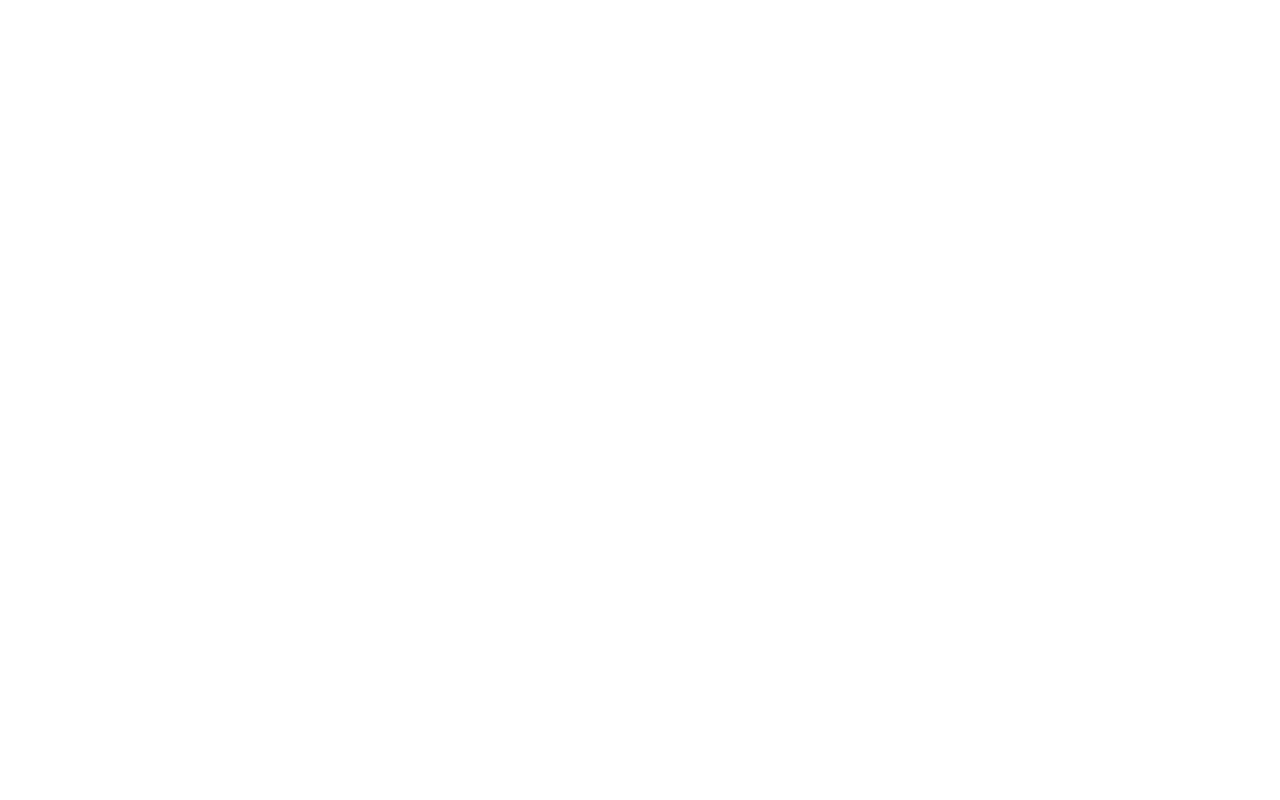
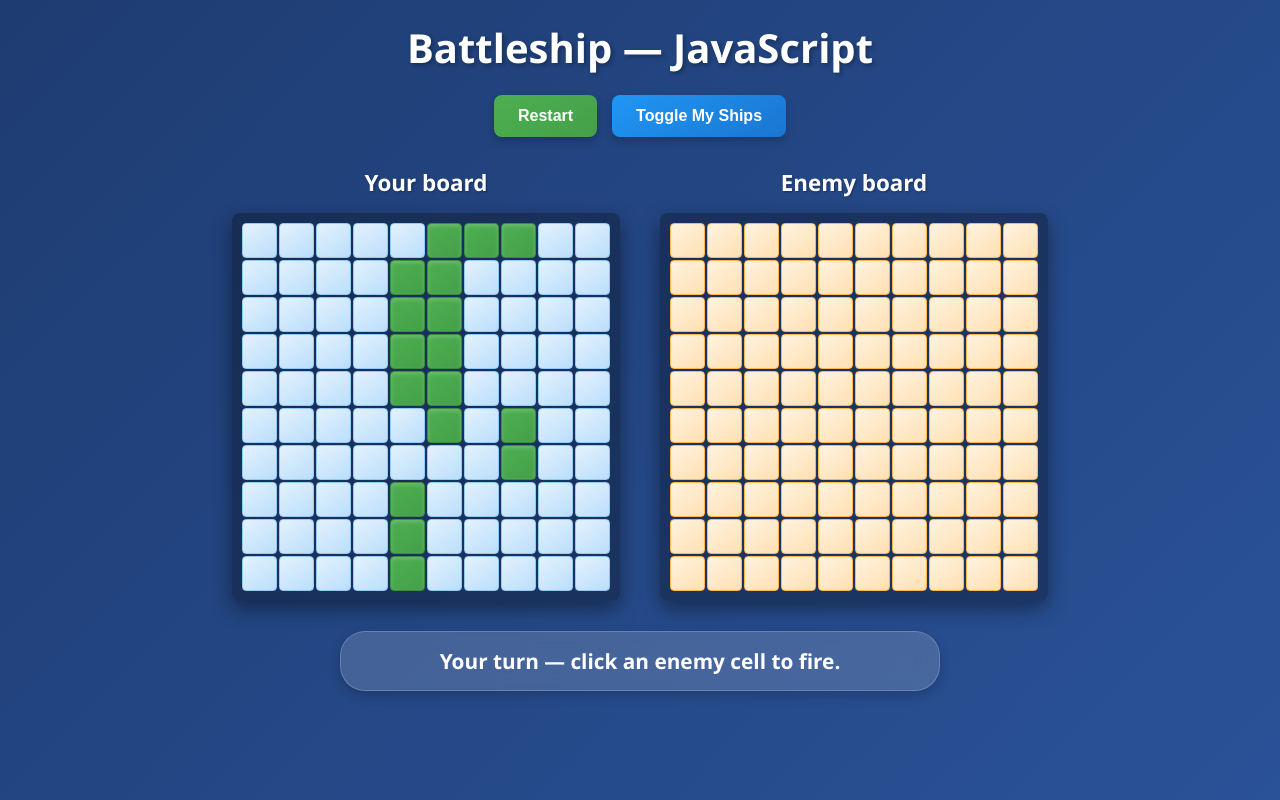
Before and after one commit to orokidd/battleship, a website built with webpack: page src/index.html in a window 1280 px wide. Built offline with nearby package versions, Linux system fonts and the light colour scheme.

Commit message:
initial commit

```diff
--- a/src/index.html
+++ b/src/index.html
@@ -8,7 +8,29 @@
 </head>
 
 <body>
+    <div>
+        <header>
+            <h2>Battleship — JavaScript</h2>
+            <div class="controls">
+                <button id="restartBtn">Restart</button>
+                <button id="toggleShipsBtn">Toggle My Ships</button>
+            </div>
+        </header>
 
+        <div class="boards">
+            <div class="board-container">
+                <label>Your board</label>
+                <div id="playerBoard" class="grid"></div>
+            </div>
+
+            <div class="board-container">
+                <label>Enemy board</label>
+                <div id="enemyBoard" class="grid"></div>
+            </div>
+        </div>
+
+        <div class="message" id="message"></div>
+    </div>
 </body>
 
 </html>
--- a/src/index.js
+++ b/src/index.js
@@ -1,15 +1,5 @@
-class Ship {
-    constructor(length) {
-        this.length = length;
-        this.hitCount = 0;
-        this.sunk = false;
-    }
+import { init } from "./script/ui";
+import "./styles.css";
 
-    hit() {
-        this.hitCount++
-    }
 
-    isSunk() {
-        return this.hitCount >= this.length
-    }
-}
+init();
--- /dev/null
+++ b/src/script/gameboard.js
@@ -0,0 +1,72 @@
+import { Ship } from "./ship.js";
+import { randomInt, placeRandomShips } from "./helpers.js";
+
+export class Board {
+  constructor(size = 10) {
+    this.size = size;
+    this.grid = [];
+    this.ships = [];
+    this.initGrid();
+  }
+
+  initGrid() {
+    for (let row = 0; row < this.size; row++) {
+      this.grid[row] = [];
+      for (let col = 0; col < this.size; col++) {
+        this.grid[row][col] = { ship: null, shot: false };
+      }
+    }
+  }
+
+  inBounds(row, col) {
+    return row >= 0 && col >= 0 && row < this.size && col < this.size;
+  }
+
+  canPlaceShip(length, row, col, horizontal) {
+    for (let i = 0; i < length; i++) {
+      const r = row + (horizontal ? 0 : i);
+      const c = col + (horizontal ? i : 0);
+      if (!this.inBounds(r, c)) return false;
+      if (this.grid[r][c].ship) return false;
+    }
+    return true;
+  }
+
+  placeShip(ship, row, col, horizontal) {
+    // const position = [];
+    for (let i = 0; i < ship.length; i++) {
+      const r = row + (horizontal ? 0 : i);
+      const c = col + (horizontal ? i : 0);
+      this.grid[r][c].ship = ship;
+    //   position.push({ r, c });
+    }
+    // ship.place(position);
+    this.ships.push(ship);
+  }
+
+  receiveShot(row, col) {
+    const cell = this.grid[row][col];
+
+    if (cell.shot) return { already: true };
+
+    cell.shot = true;
+
+    if (cell.ship) {
+      cell.ship.hit();
+      const sunk = cell.ship.isSunk();
+
+      return { hit: true, ship: cell.ship, sunk };
+    } else {
+      return { hit: false };
+    }
+  }
+
+  allShipsSunk() {
+    for (const ship of this.ships) {
+      if (!ship.isSunk()) {
+        return false;
+      }
+    }
+    return true;
+  }
+}
--- /dev/null
+++ b/src/script/helpers.js
@@ -0,0 +1,31 @@
+import { Ship } from "./ship.js";
+
+export const SHIP_SPECS = [
+  { name: "Carrier", length: 5 },
+  { name: "Battleship", length: 4 },
+  { name: "Cruiser", length: 3 },
+  { name: "Submarine", length: 3 },
+  { name: "Destroyer", length: 2 },
+];
+
+export function randomInt(max) {
+  return Math.floor(Math.random() * max);
+}
+
+export function placeRandomShips(board) {
+  for (const spec of SHIP_SPECS) {
+    let placed = false;
+
+    while (!placed) {
+      const horizontal = Math.random() < 0.5;
+      const row = randomInt(board.size);
+      const col = randomInt(board.size);
+
+      if (board.canPlaceShip(spec.length, row, col, horizontal)) {
+        const ship = new Ship(spec.length, spec.name);
+        board.placeShip(ship, row, col, horizontal);
+        placed = true;
+      }
+    }
+  }
+}
--- /dev/null
+++ b/src/script/ship.js
@@ -0,0 +1,15 @@
+export class Ship {
+  constructor(length, name) {
+    this.length = length;
+    this.name = name;
+    this.hits = 0;
+  }
+
+  hit() {
+    this.hits++;
+  }
+
+  isSunk() {
+    return this.hits >= this.length;
+  }
+}
--- /dev/null
+++ b/src/script/ui.js
@@ -0,0 +1,156 @@
+import { SHIP_SPECS, placeRandomShips, randomInt } from "./helpers.js";
+import { Board } from "./gameboard.js";
+import { Ship } from "./ship.js";
+
+const playerBoardElement = document.getElementById("playerBoard");
+const enemyBoardElement = document.getElementById("enemyBoard");
+const messageElement = document.getElementById("message");
+const restartBtn = document.getElementById("restartBtn");
+
+let playerBoard;
+let enemyBoard;
+let gameOver = false;
+let isPlayerTurn = true;
+
+export function init() {
+  playerBoard = new Board(10);
+  enemyBoard = new Board(10);
+  gameOver = false;
+  isPlayerTurn = true;
+  messageElement.textContent = "Your turn — click an enemy cell to fire.";
+
+  placeRandomShips(playerBoard);
+  placeRandomShips(enemyBoard);
+
+  createBlankGrid(playerBoardElement, playerBoard, false);
+  createBlankGrid(enemyBoardElement, enemyBoard, true);
+
+  updateBoards(false);
+  updateBoards(true);
+}
+
+function createBlankGrid(container, boardRef, isEnemy = false) {
+  container.innerHTML = "";
+
+  for (let r = 0; r < boardRef.size; r++) {
+    for (let c = 0; c < boardRef.size; c++) {
+      const cell = document.createElement("div");
+      cell.className = "cell";
+      cell.dataset.row = r;
+      cell.dataset.col = c;
+
+      if (isEnemy) {
+        cell.addEventListener("click", (e) => {
+          enemyBoardClickHandler(e);
+        });
+      }
+
+      container.appendChild(cell);
+    }
+  }
+}
+
+function enemyBoardClickHandler(e) {
+  if (gameOver) return;
+  if (!isPlayerTurn) return;
+  const cell = e.currentTarget;
+  const row = cell.dataset.row;
+  const col = cell.dataset.col;
+  handlePlayerShot(row, col);
+}
+
+function updateBoards(enemy) {
+  let cells;
+
+  if (!enemy) {
+    cells = playerBoardElement.children;
+  } else {
+    cells = enemyBoardElement.children;
+  }
+
+  for (let i = 0; i < cells.length; i++) {
+    const element = cells[i];
+    const r = element.dataset.row;
+    const c = element.dataset.col;
+    let cell;
+
+    if (!enemy) {
+      cell = playerBoard.grid[r][c];
+    } else {
+      cell = enemyBoard.grid[r][c];
+    }
+
+    element.className = "cell";
+    if (cell.ship && !enemy) element.classList.add("ship");
+    if (cell.shot && cell.ship) element.classList.add("hit");
+    if (cell.shot && !cell.ship) element.classList.add("miss");
+    if (cell.shot) element.classList.add("disabled");
+    element.textContent = "";
+  }
+}
+
+function handlePlayerShot(row, col) {
+  const result = enemyBoard.receiveShot(row, col);
+
+  if (result.already) {
+    messageElement.textContent = "You already fired there!";
+    return;
+  }
+
+  if (result.hit) {
+    messageElement.textContent = `Hit! ${ result.sunk ? result.ship.name + " sunk!" : "" }`;
+  } else {
+    messageElement.textContent = "Miss.";
+  }
+
+  updateBoards(false);
+  updateBoards(true);
+
+  if (enemyBoard.allShipsSunk()) {
+    gameOver = true;
+    messageElement.textContent = "You win! All enemy ships sunk 🎉";
+    return;
+  }
+
+  isPlayerTurn = false;
+  setTimeout(enemyTurn, 600);
+}
+
+function enemyTurn() {
+  let row, col;
+
+  // Keep selecting random cells until we find one that hasn't been shot yet (false)
+  let shot = true;
+  while (shot) {
+    row = randomInt(enemyBoard.size);
+    col = randomInt(enemyBoard.size);
+    shot = playerBoard.grid[row][col].shot;
+  }
+
+  const result = playerBoard.receiveShot(row, col);
+
+  if (result.hit) {
+    messageElement.textContent = `Enemy hit your ${result.ship.name}! ${result.sunk ? "It sank." : "" }`;
+  } else {
+    messageElement.textContent = "Enemy missed.";
+  }
+
+  updateBoards(false);
+  updateBoards(true);
+
+  if (playerBoard.allShipsSunk()) {
+    gameOver = true;
+    messageElement.textContent = "You lost — all your ships are sunk 😞";
+    return;
+  }
+
+  // back to player
+  isPlayerTurn = true;
+  if (!gameOver) {
+    messageElement.textContent += " Your turn.";
+  }
+}
+
+restartBtn.addEventListener("click", () => {
+  init();
+});
--- /dev/null
+++ b/src/styles.css
@@ -0,0 +1,249 @@
+* {
+  margin: 0;
+  padding: 0;
+  box-sizing: border-box;
+}
+
+body {
+  font-family: 'Segoe UI', Tahoma, Geneva, Verdana, sans-serif;
+  background: linear-gradient(135deg, #1e3c72 0%, #2a5298 100%);
+  min-height: 100vh;
+  color: #fff;
+  padding: 20px;
+}
+
+header {
+  text-align: center;
+  margin-bottom: 30px;
+}
+
+header h2 {
+  font-size: 2.5rem;
+  margin-bottom: 20px;
+  text-shadow: 2px 2px 4px rgba(0, 0, 0, 0.3);
+  color: #fff;
+}
+
+.controls {
+  display: flex;
+  gap: 15px;
+  justify-content: center;
+  flex-wrap: wrap;
+}
+
+.controls button {
+  background: linear-gradient(145deg, #4CAF50, #45a049);
+  border: none;
+  color: white;
+  padding: 12px 24px;
+  font-size: 16px;
+  font-weight: 600;
+  border-radius: 8px;
+  cursor: pointer;
+  box-shadow: 0 4px 8px rgba(0, 0, 0, 0.2);
+  transition: all 0.3s ease;
+}
+
+.controls button:hover {
+  transform: translateY(-2px);
+  box-shadow: 0 6px 12px rgba(0, 0, 0, 0.3);
+}
+
+.controls button:active {
+  transform: translateY(0);
+}
+
+#toggleShipsBtn {
+  background: linear-gradient(145deg, #2196F3, #1976D2);
+}
+
+.boards {
+  display: flex;
+  gap: 40px;
+  justify-content: center;
+  align-items: flex-start;
+  flex-wrap: wrap;
+  margin-bottom: 30px;
+}
+
+.board-container {
+  display: flex;
+  flex-direction: column;
+  align-items: center;
+}
+
+.board-container label {
+  font-size: 1.4rem;
+  font-weight: 600;
+  margin-bottom: 15px;
+  text-shadow: 1px 1px 2px rgba(0, 0, 0, 0.3);
+}
+
+.grid {
+  display: grid;
+  grid-template-columns: repeat(10, 35px);
+  grid-template-rows: repeat(10, 35px);
+  gap: 2px;
+  background-color: rgba(0, 0, 0, 0.3);
+  padding: 10px;
+  border-radius: 8px;
+  box-shadow: 0 8px 20px rgba(0, 0, 0, 0.4);
+}
+
+.cell {
+  width: 35px;
+  height: 35px;
+  background: linear-gradient(145deg, #e3f2fd, #bbdefb);
+  border: 1px solid #90caf9;
+  border-radius: 4px;
+  cursor: pointer;
+  transition: all 0.2s ease;
+  display: flex;
+  align-items: center;
+  justify-content: center;
+  position: relative;
+}
+
+.cell:hover {
+  transform: scale(1.1);
+  box-shadow: 0 2px 8px rgba(0, 0, 0, 0.3);
+}
+
+/* Ship styling */
+.cell.ship {
+  background: linear-gradient(145deg, #4CAF50, #45a049);
+  border-color: #388e3c;
+  box-shadow: inset 0 2px 4px rgba(255, 255, 255, 0.2);
+}
+
+/* Hit styling */
+.cell.hit {
+  background: linear-gradient(145deg, #f44336, #d32f2f);
+  border-color: #c62828;
+  position: relative;
+}
+
+.cell.hit::after {
+  content: "💥";
+  font-size: 18px;
+  position: absolute;
+  animation: explosion 0.5s ease-out;
+}
+
+/* Miss styling */
+.cell.miss {
+  background: linear-gradient(145deg, #607d8b, #455a64);
+  border-color: #37474f;
+  position: relative;
+}
+
+.cell.miss::after {
+  content: "💧";
+  font-size: 16px;
+  position: absolute;
+}
+
+/* Disabled cells (already shot) */
+.cell.disabled {
+  cursor: not-allowed;
+  opacity: 0.8;
+}
+
+.cell.disabled:hover {
+  transform: none;
+  box-shadow: none;
+}
+
+/* Enemy board specific styling */
+#enemyBoard .cell {
+  background: linear-gradient(145deg, #fff3e0, #ffe0b2);
+  border-color: #ffb74d;
+}
+
+#enemyBoard .cell:hover:not(.disabled) {
+  background: linear-gradient(145deg, #ffecb3, #ffd54f);
+  border-color: #ffa726;
+}
+
+.message {
+  text-align: center;
+  font-size: 1.3rem;
+  font-weight: 600;
+  background: rgba(255, 255, 255, 0.15);
+  padding: 15px 30px;
+  border-radius: 25px;
+  backdrop-filter: blur(10px);
+  border: 1px solid rgba(255, 255, 255, 0.2);
+  box-shadow: 0 4px 12px rgba(0, 0, 0, 0.2);
+  margin: 0 auto;
+  max-width: 600px;
+  min-height: 50px;
+  display: flex;
+  align-items: center;
+  justify-content: center;
+}
+
+/* Animation for explosion effect */
+@keyframes explosion {
+  0% {
+    transform: scale(0.5);
+    opacity: 0;
+  }
+  50% {
+    transform: scale(1.3);
+    opacity: 1;
+  }
+  100% {
+    transform: scale(1);
+    opacity: 1;
+  }
+}
+
+/* Responsive design */
+@media (max-width: 768px) {
+  .boards {
+    flex-direction: column;
+    gap: 30px;
+  }
+
+  header h2 {
+    font-size: 2rem;
+  }
+
+  .grid {
+    grid-template-columns: repeat(10, 30px);
+    grid-template-rows: repeat(10, 30px);
+    gap: 1px;
+    padding: 8px;
+  }
+
+  .cell {
+    width: 30px;
+    height: 30px;
+  }
+
+  .controls {
+    gap: 10px;
+  }
+
+  .controls button {
+    padding: 10px 20px;
+    font-size: 14px;
+  }
+}
+
+@media (max-width: 480px) {
+  .grid {
+    grid-template-columns: repeat(10, 25px);
+    grid-template-rows: repeat(10, 25px);
+  }
+
+  .cell {
+    width: 25px;
+    height: 25px;
+  }
+
+  .cell.hit::after, .cell.miss::after {
+    font-size: 12px;
+  }
+}
```
